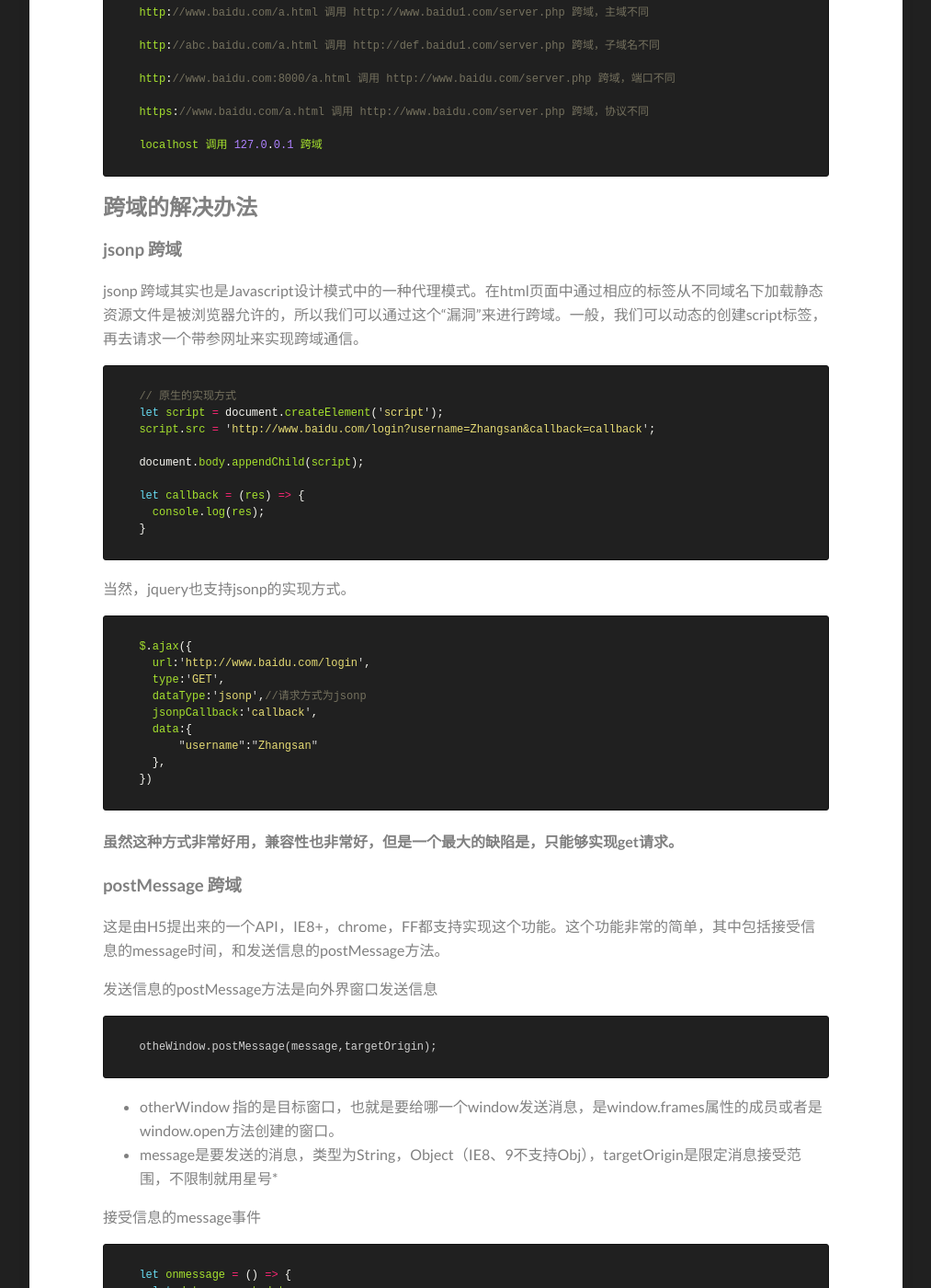
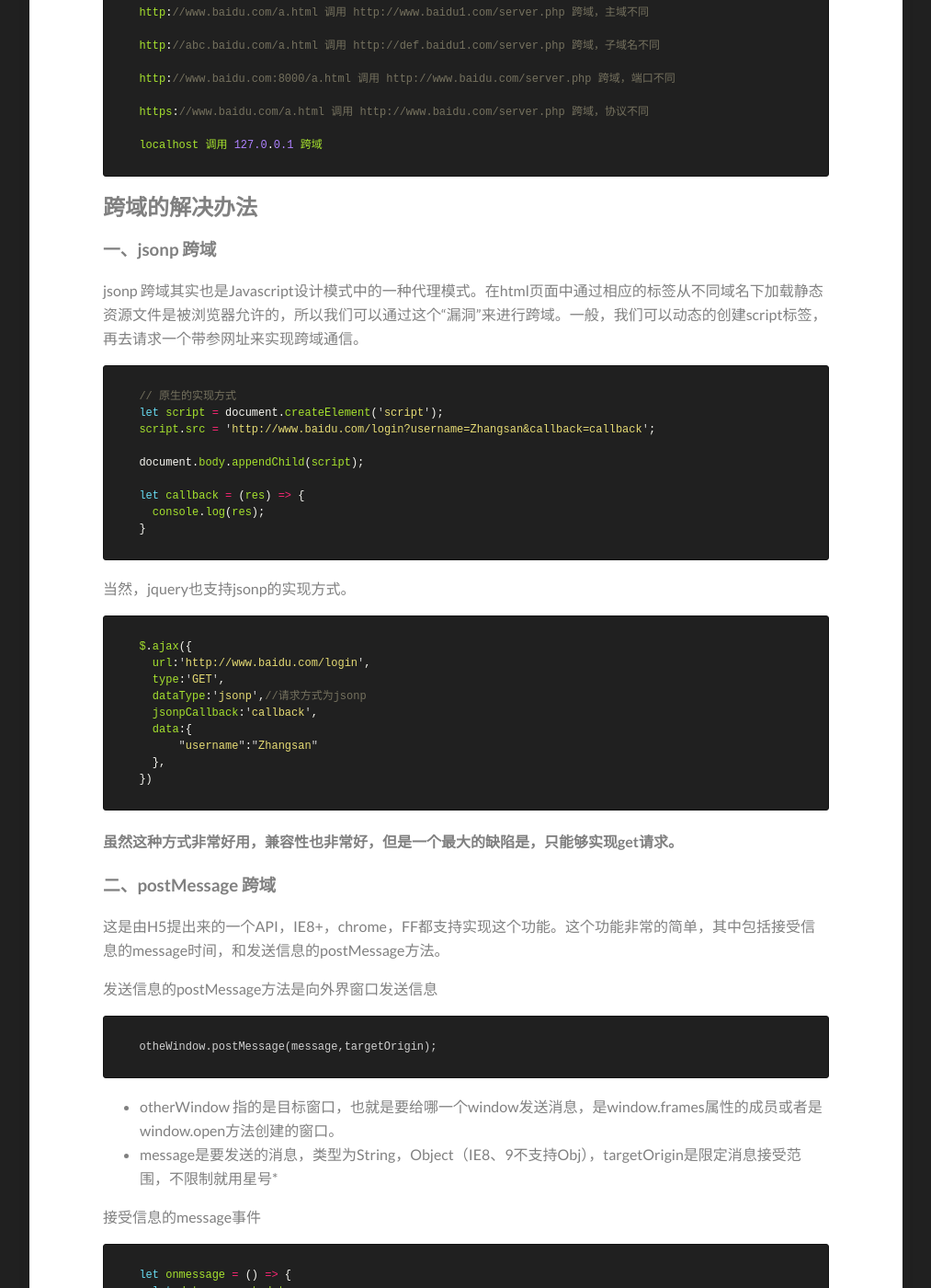
Before and after one commit to zhangjiali0627/zhangjiali0627.github.io, a Jekyll site: the page built from _posts/2020-07-26-cross-domain.md, in a window 1280 px wide and 1400 px high, scrolled down 1120 px. Shown: the whole window at 92% size, without its empty margins (133-1146 px from the left). Built offline with Jekyll 4.4.1, drawn with Linux system fonts in a browser that asks for light colours; some of the changed text lies outside the part shown.

Commit message:
feat: 修改标题

````diff
--- a/_posts/2020-07-26-cross-domain.md
+++ b/_posts/2020-07-26-cross-domain.md
@@ -37,7 +37,7 @@ date-string: Jul 26, 2020
 
 ## 跨域的解决办法
 
-### jsonp 跨域
+### 一、jsonp 跨域
 
 jsonp 跨域其实也是Javascript设计模式中的一种代理模式。在html页面中通过相应的标签从不同域名下加载静态资源文件是被浏览器允许的，所以我们可以通过这个“漏洞”来进行跨域。一般，我们可以动态的创建script标签，再去请求一个带参网址来实现跨域通信。
 
@@ -68,7 +68,7 @@ jsonp 跨域其实也是Javascript设计模式中的一种代理模式。在html
 ```
 #### 虽然这种方式非常好用，兼容性也非常好，但是一个最大的缺陷是，只能够实现get请求。
 
-### postMessage 跨域
+### 二、postMessage 跨域
 
 这是由H5提出来的一个API，IE8+，chrome，FF都支持实现这个功能。这个功能非常的简单，其中包括接受信息的message时间，和发送信息的postMessage方法。
 
````
Also changed, not shown: other parts of _posts/2020-07-26-cross-domain.md (+2 -2 lines).
